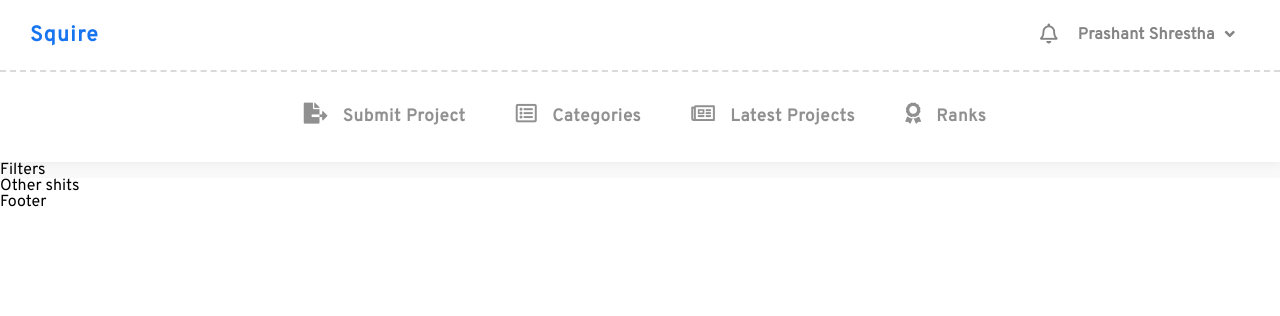
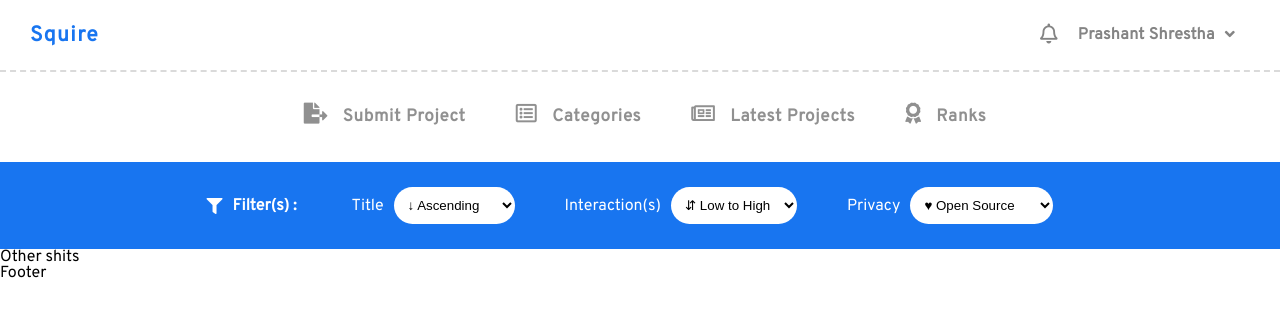
Before and after one commit to intern0t/squire, a React (Create React App) app: page / in a window 1280 px wide. Shown: the top 316 px of the page. Built offline with nearby package versions, Linux system fonts and the light colour scheme.

Commit message:
Added basic filters.
Signed-off-by: Prashant Shrestha <intern0t@users.noreply.github.com>

```diff
--- /dev/null
+++ b/src/components/Filters.js
@@ -0,0 +1,42 @@
+import React from "react";
+import Icon from "./Icon";
+
+const Filters = () => {
+	return (
+		<div className="filter-wrapper">
+			<div className="filter-container">
+				<div className="filter-container-section">
+					<Icon icon="fas fa-filter" />
+					Filter(s) :
+				</div>
+				<div className="filter-container-section">
+					<ul>
+						<li>
+							<span>Title</span>
+							<select>
+								<option>↓ Ascending</option>
+								<option>↑ Descending</option>
+							</select>
+						</li>
+						<li>
+							<span>Interaction(s)</span>
+							<select>
+								<option>⇵ Low to High</option>
+								<option>⇅ High to Low</option>
+							</select>
+						</li>
+						<li>
+							<span>Privacy</span>
+							<select>
+								<option>♥ Open Source</option>
+								<option>⚠ Private Project</option>
+							</select>
+						</li>
+					</ul>
+				</div>
+			</div>
+		</div>
+	);
+};
+
+export default Filters;
--- a/src/components/MainContainer.js
+++ b/src/components/MainContainer.js
@@ -1,13 +1,14 @@
 import React, { Component } from "react";
+import Filters from "./Filters";
 
 class MainContainer extends Component {
 	render() {
-		return <div className="main-container">
-            <div className="filter-container">
-                Filters
-            </div>
-            Other shits
-        </div>;
+		return (
+			<div className="main-container">
+				<Filters />
+				Other shits
+			</div>
+		);
 	}
 }
 
--- a/src/styles/_includes/_colors.scss
+++ b/src/styles/_includes/_colors.scss
@@ -13,3 +13,5 @@
 $Silver: #bdbdbd;
 $Alabaster: #f8f8f8;
 $Gray: #848484;
+$CloudBurst: #243152;
+$SlateGray: #969eaf;
--- a/src/styles/squire.scss
+++ b/src/styles/squire.scss
@@ -149,8 +149,73 @@
 		.main-container {
 			width: $hundred-percent;
 
-			.filter-container {
-				background: rgba($Alabaster, 0.8);
+			.filter-wrapper {
+				min-width: 150px;
+				background: $Azure;
+				@include Flex(row);
+				justify-content: center;
+				align-content: center;
+				align-items: center;
+
+				.filter-container {
+					max-width: 1200px;
+					padding: 25px;
+					color: $White;
+					@include Flex(row);
+					align-items: center;
+					align-content: center;
+
+					&-section {
+						@include Flex(row);
+						align-items: center;
+						align-content: center;
+						justify-content: center;
+
+						.fas,
+						.far {
+							margin-right: 10px;
+							font-size: $defaultFontSize;
+						}
+
+						&:nth-child(1) {
+							font-weight: bold;
+						}
+
+						// Filters
+						&:nth-child(2) {
+							flex: 1;
+							margin-left: 25px;
+
+							ul {
+								@include Flex(row);
+								align-content: center;
+								align-items: center;
+
+								li {
+									@include Flex(row);
+									align-content: center;
+									align-items: center;
+									margin: 0 20px;
+
+									span {
+										font-size: $defaultFontSize;
+										margin: 0 10px;
+									}
+
+									select {
+										// height: $defaultFontSize + 10;
+										background: $White;
+										color: $Black;
+										outline: 0;
+										border: 0;
+										@include BorderRadius(25px);
+										padding: 10px;
+									}
+								}
+							}
+						}
+					}
+				}
 			}
 		}
 
```
Also changed, not shown: src/styles/_includes/_mixins.scss (+9 -3 lines), src/styles/squire.min.css, 1 other file (tests, documents, lock files or other folders).
